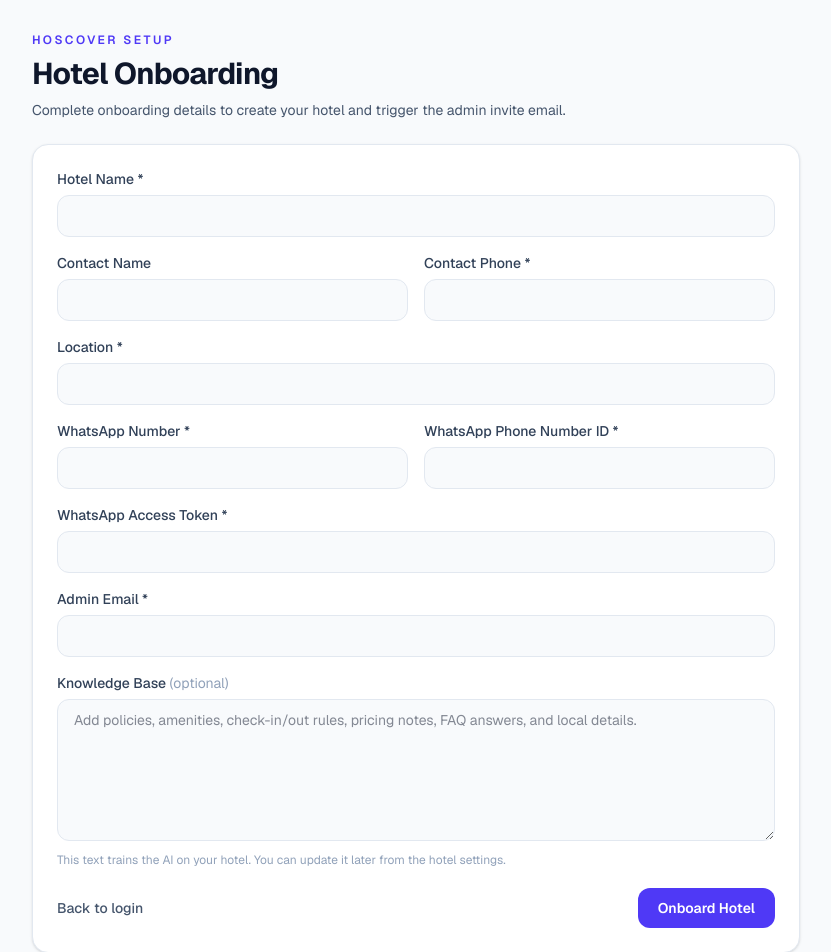
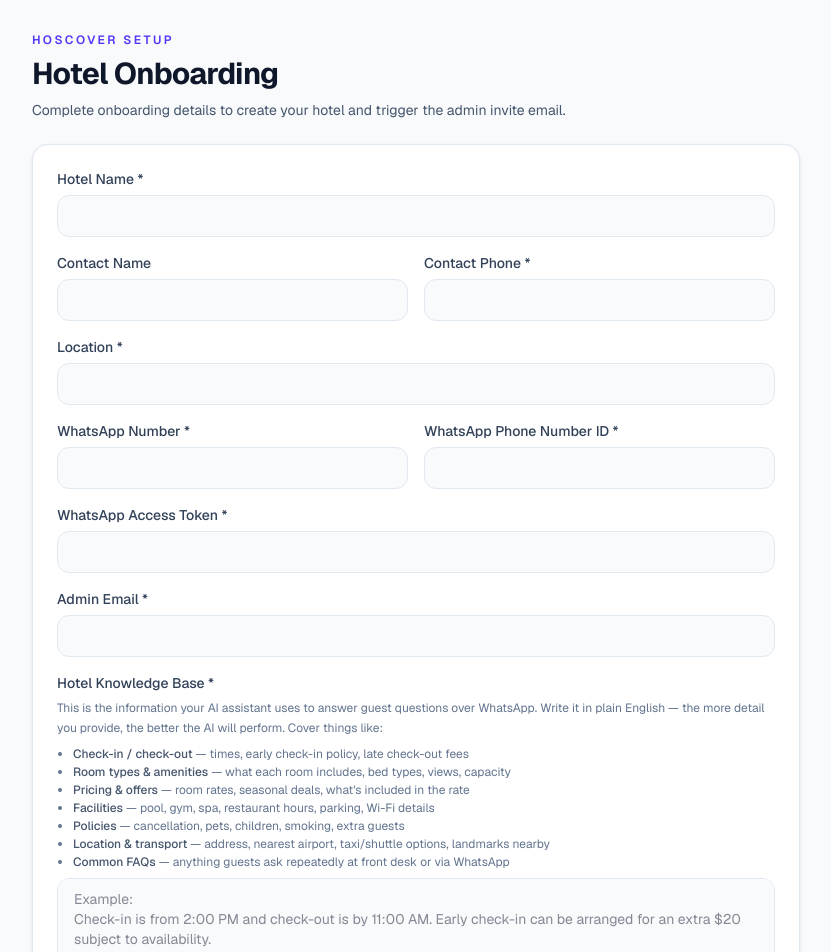
Before and after one commit to cathynat27/hosTest, a Next.js app: page /onboarding in a window 1280 px wide. Shown: the top 952 px of the page, without its empty margins (224-1055 px from the left). Built offline with nearby package versions, Linux system fonts and the light colour scheme.

Commit message:
require knowledge base input in hotel onboarding and update API handling

```diff
--- a/app/onboarding/page.tsx
+++ b/app/onboarding/page.tsx
@@ -40,6 +40,7 @@
   if (!payload.whatsappPhoneNumberId.trim()) errors.whatsappPhoneNumberId = "Phone number ID is required.";
   if (!payload.whatsappAccessToken.trim()) errors.whatsappAccessToken = "WhatsApp access token is required.";
   if (!payload.adminEmail.trim()) errors.adminEmail = "Admin email is required.";
+  if (!payload.knowledge_text?.trim()) errors.knowledge_text = "Knowledge base is required.";
 
   return errors;
 }
@@ -231,18 +232,33 @@
 
             <div className="md:col-span-2">
               <label htmlFor="knowledge_text" className="mb-1.5 block text-sm font-medium text-slate-700">
-                Knowledge Base <span className="font-normal text-slate-400">(optional)</span>
+                Hotel Knowledge Base *
               </label>
+              <p className="mb-2 text-xs text-slate-500 leading-relaxed">
+                This is the information your AI assistant uses to answer guest questions over WhatsApp.
+                Write it in plain English — the more detail you provide, the better the AI will perform.
+                Cover things like:
+              </p>
+              <ul className="mb-2 list-disc pl-4 text-xs text-slate-500 space-y-0.5">
+                <li><span className="font-medium text-slate-600">Check-in / check-out</span> — times, early check-in policy, late check-out fees</li>
+                <li><span className="font-medium text-slate-600">Room types & amenities</span> — what each room includes, bed types, views, capacity</li>
+                <li><span className="font-medium text-slate-600">Pricing & offers</span> — room rates, seasonal deals, what's included in the rate</li>
+                <li><span className="font-medium text-slate-600">Facilities</span> — pool, gym, spa, restaurant hours, parking, Wi-Fi details</li>
+                <li><span className="font-medium text-slate-600">Policies</span> — cancellation, pets, children, smoking, extra guests</li>
+                <li><span className="font-medium text-slate-600">Location & transport</span> — address, nearest airport, taxi/shuttle options, landmarks nearby</li>
+                <li><span className="font-medium text-slate-600">Common FAQs</span> — anything guests ask repeatedly at front desk or via WhatsApp</li>
+              </ul>
               <textarea
                 id="knowledge_text"
-                rows={6}
+                rows={8}
                 value={form.knowledge_text ?? ""}
                 onChange={(event) => setForm((prev) => ({ ...prev, knowledge_text: event.target.value }))}
-                placeholder="Add policies, amenities, check-in/out rules, pricing notes, FAQ answers, and local details."
+                placeholder={`Example:\nCheck-in is from 2:00 PM and check-out is by 11:00 AM. Early check-in can be arranged for an extra $20 subject to availability.\n\nWe have 3 room types: Standard (1 queen bed), Deluxe (1 king bed, garden view), and Suite (king bed, living area, sea view). All rooms include free Wi-Fi, air conditioning, flat-screen TV, and daily housekeeping.\n\nThe swimming pool is open 7 AM – 9 PM. The restaurant serves breakfast (7–10 AM), lunch (12–3 PM), and dinner (6–10 PM).\n\nWe are located at 12 Palm Avenue, 5 km from Entebbe International Airport. Free airport shuttle available on request.`}
                 className="w-full resize-y rounded-xl border border-slate-200 bg-slate-50 px-4 py-2.5 text-sm text-slate-900 outline-none focus:border-indigo-500 focus:bg-white focus:ring-4 focus:ring-indigo-500/10"
               />
+              {errors.knowledge_text && <p className="mt-1 text-xs text-red-600">{errors.knowledge_text}</p>}
               <p className="mt-1 text-xs text-slate-400">
-                This text trains the AI on your hotel. You can update it later from the hotel settings.
+                The more complete this is, the fewer guest questions will need human intervention.
               </p>
             </div>
           </div>
--- a/lib/api.ts
+++ b/lib/api.ts
@@ -288,7 +288,7 @@
     method: "POST",
     body: {
       ...payload,
-      knowledge_text: payload.knowledge_text?.trim() || undefined,
+      knowledge_text: payload.knowledge_text.trim() || undefined,
     },
     requiresAuth: false,
     extraHeaders,
--- a/types/index.ts
+++ b/types/index.ts
@@ -82,7 +82,7 @@
   whatsappPhoneNumberId: string;
   whatsappAccessToken: string;
   adminEmail: string;
-  knowledge_text?: string;
+  knowledge_text: string;
 };
 
 export type OnboardHotelResponse = {
```
